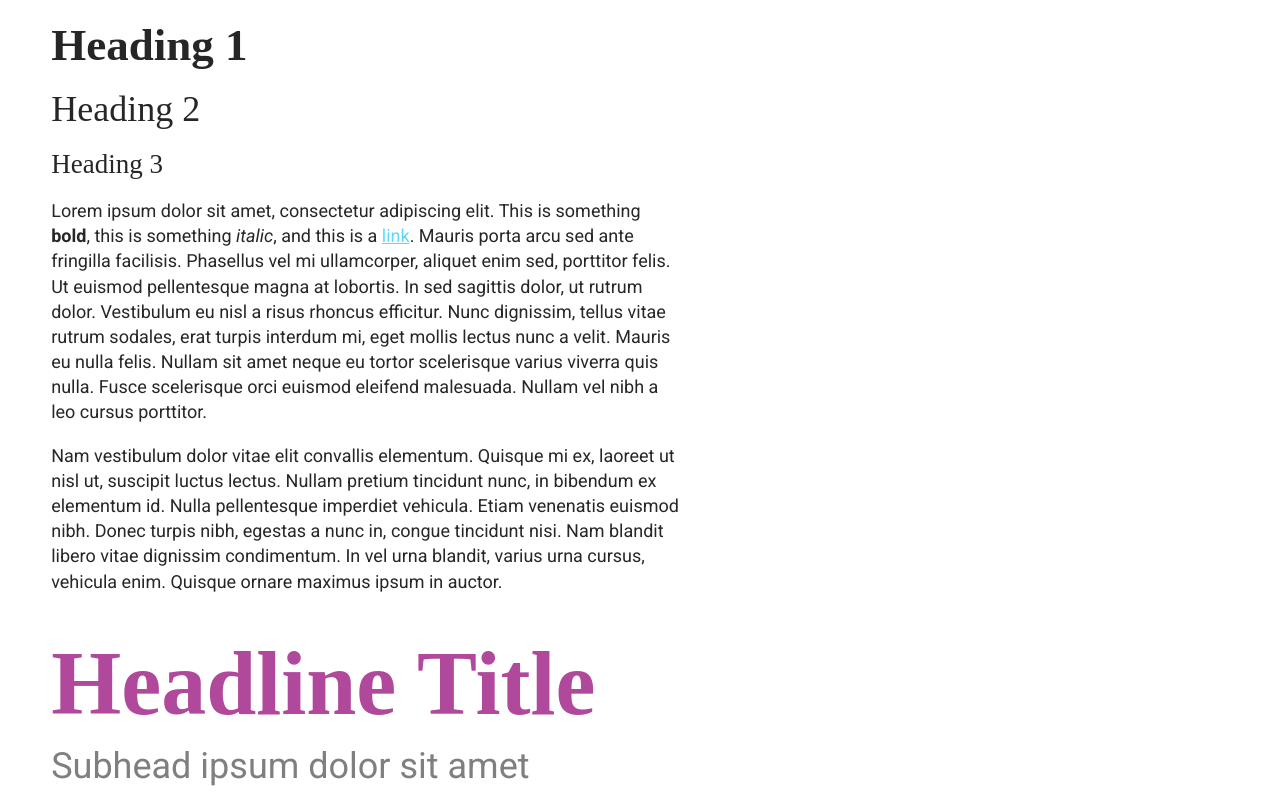
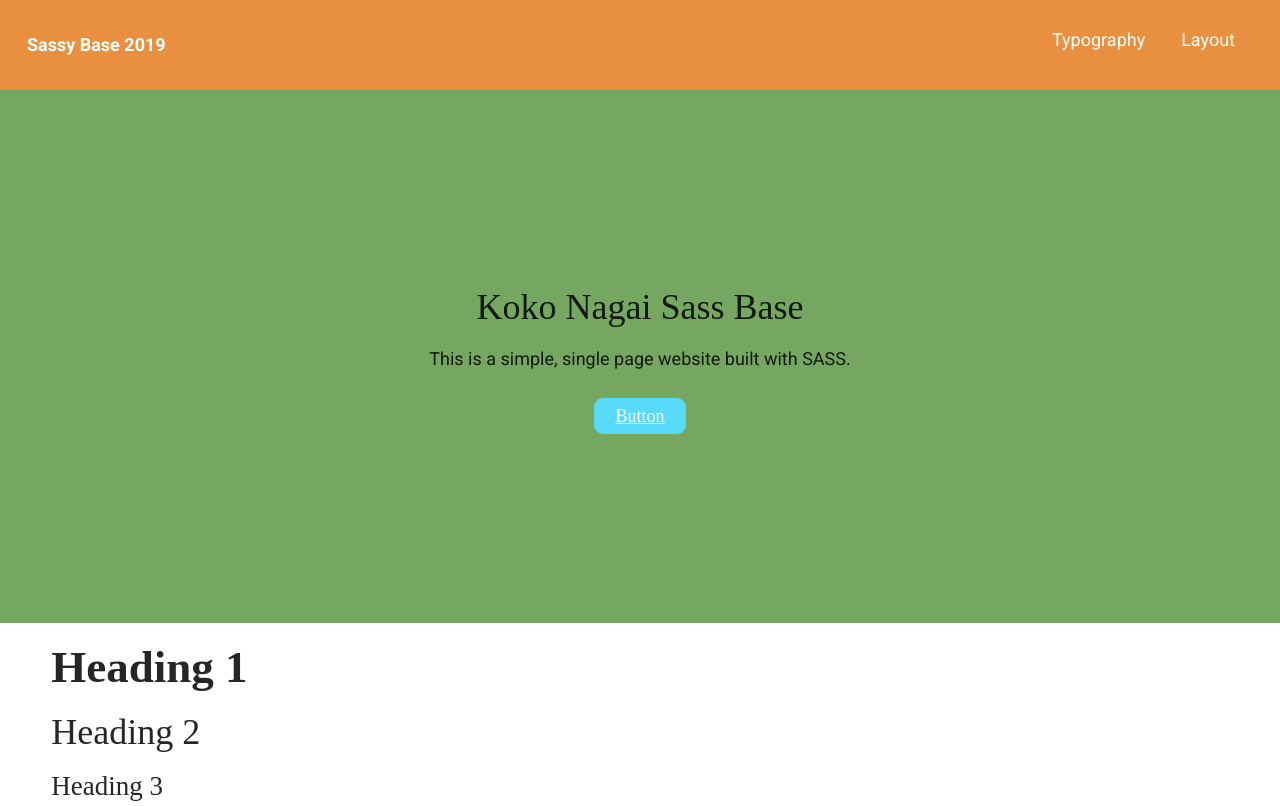
Before and after one commit to kokonagai/mybase, a plain HTML site: page index.html in a window 1280 px wide. Shown: the top 806 px of the page. Drawn offline with Linux system fonts and the light colour scheme; a web font is replaced by a local one.

Commit message:
added structural elements: header & footer

```diff
--- a/index.html
+++ b/index.html
@@ -19,6 +19,30 @@
 </head>
 
 <body>
+
+    <header class="site-header">
+        <div class="site-id">
+            <h1><a href="#">Sassy Base 2019</a></h1>
+
+        </div>
+
+        <nav class="site-nav">
+            <ul>
+                <li><a href="#typography"> Typography</a></li>
+                <li><a href="#layout"> Layout</a></li>
+
+            </ul>
+        </nav>
+
+
+
+    </header>
+
+    <section class="hero">
+        <h2>Koko Nagai Sass Base</h2>
+        <p>This is a simple, single page website built with SASS. </p>
+        <a class="button" href="#">Button</a>
+    </section>
 
     <div class="container">
         <h1>Heading 1</h1>
@@ -99,6 +123,22 @@
         </div>
 
     </div>
+
+
+
+    <footer class="site-footer">
+        <nav class="site-nav">
+            <ul>
+                <li><a href="#typography"> Typography</a></li>
+                <li><a href="#layout"> Layout</a></li>
+
+            </ul>
+        </nav>
+
+
+
+    </footer>
+
 </body>
 
 </html>
--- /dev/null
+++ b/scss/partials/_structure.scss
@@ -0,0 +1,66 @@
+/* site header */
+
+.site-header {
+    background-color: $color-accent;
+    padding: 1.5em;
+    color: #ffffff;
+    display: flex;
+    justify-content: space-between;
+
+    h1 {
+        font-size: 1em;
+        font-family: $body-fontfamily;
+    }
+    a {
+        color: #fff;
+        text-decoration: none;
+    }
+}
+
+/* site nav */
+
+.site-nav {
+
+    ul {
+        margin: 0;
+        padding: 0;
+        list-style: none;
+        display: flex;}
+
+    a {
+        padding: 1em;
+        }
+}
+
+
+/* HERO SECTION */
+
+.hero {
+    background-color: $color-hero-bg;
+    padding: 10em 1em;
+    text-align: center;
+    p{
+        margin-left: auto;
+        margin-right: auto;
+    }
+}
+
+
+/* FOOTER */
+
+.site-footer {
+    margin-top: 3em;
+    margin-bottom: 2em;
+    display: flex;
+    justify-content: center;
+
+    h1 {
+
+        font-size: 1em;
+        font-family: $body-fontfamily;
+    }
+    a {
+        color: black;
+        text-decoration: none;
+    }
+}
--- a/scss/style.scss
+++ b/scss/style.scss
@@ -5,10 +5,11 @@ $body-fontfamily: 'Roboto', sans-serif;
 
 // COLORS
 $color-text-body: rgba(0,0,0,.85);
-$color-accent: rgb(176, 73, 155);
+$color-accent: rgb(233, 143, 64);
 $color-midgrey: rgba(0,0,0,.5);
 $color-links: rgb(88, 219, 249);
 $color-links-dark: #035;
+$color-hero-bg: rgb(117, 167, 96);
 
 //BREAKPOINTS
 $breakpoint-small: 768px;
@@ -23,3 +24,4 @@ $breakpoint-large: 1250px;
 @import 'partials/media';
 @import 'partials/layout';
 @import 'partials/grid';
+@import 'partials/structure';
```
Also changed, not shown: css/style.css, 3 other files.
